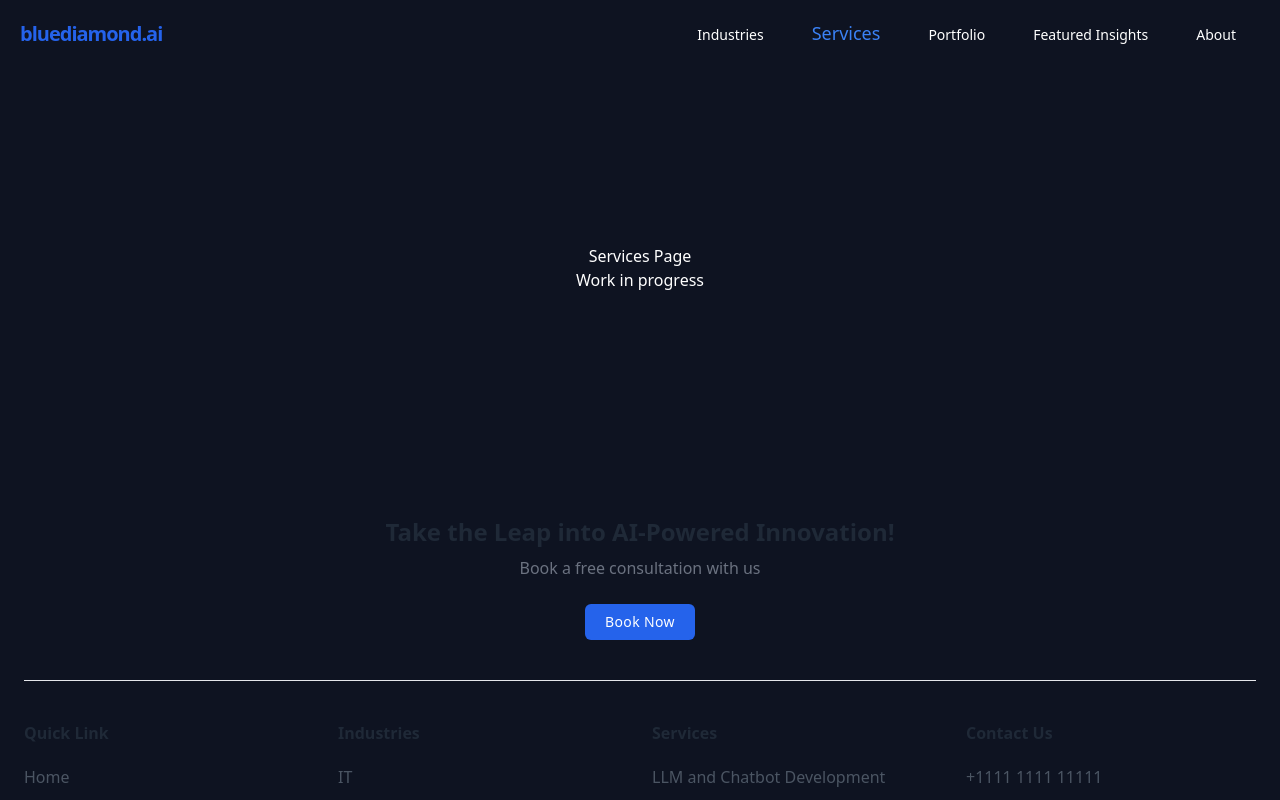
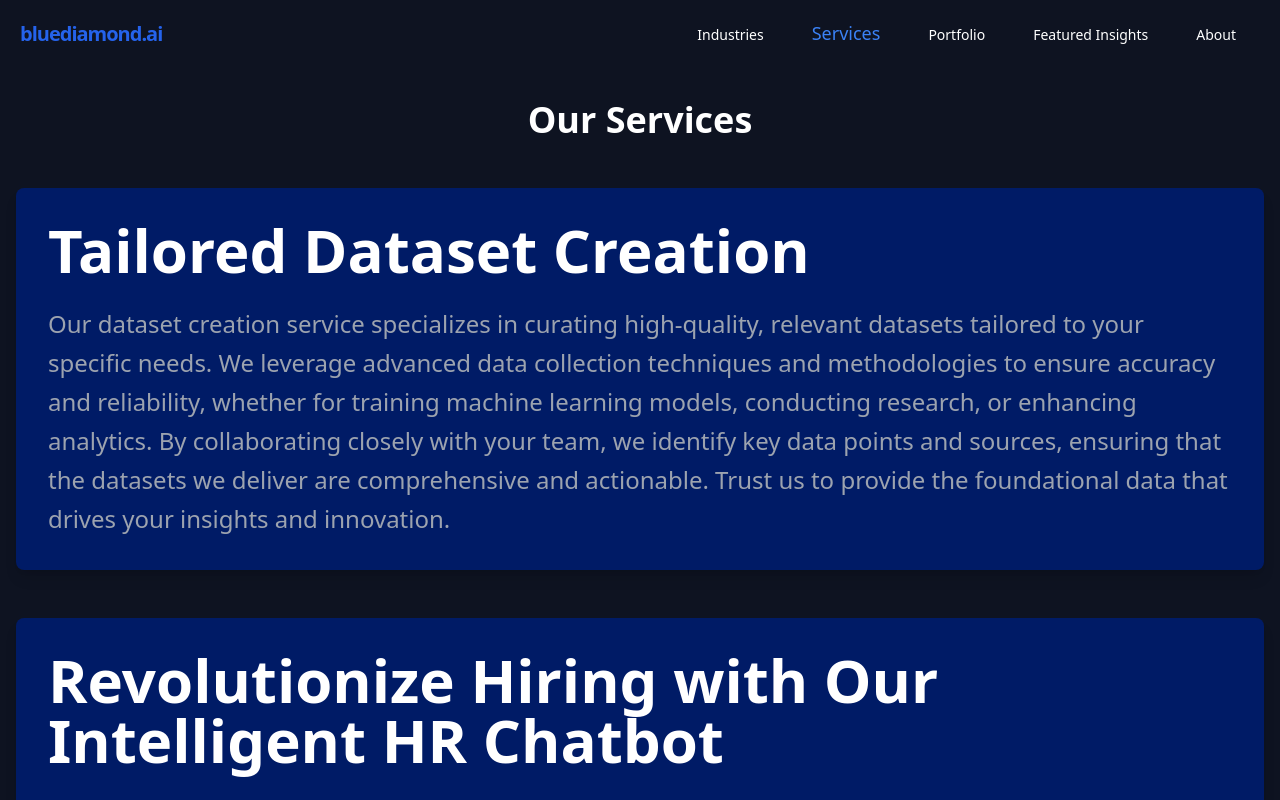
Before and after one commit to IronYR/bluediamond-frontend, a React (Vite) app: page /services in a window 1280 px wide. Shown: the top 800 px of the page. Built offline with nearby package versions, Linux system fonts and the light colour scheme.

Commit message:
services page

```diff
--- a/src/pages/ServicesPage.jsx
+++ b/src/pages/ServicesPage.jsx
@@ -1,18 +1,38 @@
-import "../App.css";
 import React from "react";
 import Navbar from "../components/Navbar";
 import Footer from "../components/Footer";
+
+function ServiceCard({ title, description }) {
+  return (
+    <div className="min-h-[40vh] flex flex-col justify-center rounded-lg p-8 shadow-lg" style={{backgroundColor:"rgba(0, 27, 102, 1)"}}>
+      <h1 className="text-6xl font-semibold mb-6">{title}</h1>
+      <p className="text-gray-400 text-2xl leading-relaxed">{description}</p>
+    </div>
+  );
+}
 function ServicesPage() {
   return (
-    <div>
+    <div className="flex flex-col min-h-screen">
       <Navbar />
-      <section className="container flex flex-col items-center justify-center" style={{width:"100vw", height:"50vh"}}>
-        <h1>Services Page</h1>
-        <p>Work in progress</p>
-      </section>
+      <main className="flex-grow container mx-auto px-4 py-8">
+        <h1 className="text-4xl font-bold text-center mb-12">Our Services</h1>
+
+        <div className="space-y-12">
+          <ServiceCard
+            title="Tailored Dataset Creation"
+            description="Our dataset creation service specializes in curating high-quality, relevant datasets tailored to your specific needs. We leverage advanced data collection techniques and methodologies to ensure accuracy and reliability, whether for training machine learning models, conducting research, or enhancing analytics. By collaborating closely with your team, we identify key data points and sources, ensuring that the datasets we deliver are comprehensive and actionable. Trust us to provide the foundational data that drives your insights and innovation."
+          />
+          <ServiceCard
+            title="Revolutionize Hiring with Our Intelligent HR Chatbot"
+            description="Our explainable and reliable HR chatbot transforms the hiring process with its advanced capabilities in conducting text-based interviews, voice calls, and video interviews. This intelligent chatbot not only engages candidates through multiple formats but also analyzes physical gestures during video calls to assess non-verbal communication cues. Its explainable AI provides transparency in candidate evaluations, ensuring that hiring decisions are fair and data-driven. By integrating these innovative features, our chatbot enhances the recruitment experience, allowing HR teams to make informed choices while fostering a more engaging and efficient hiring process."
+          />
+        </div>
+      </main>
       <Footer />
     </div>
   );
 }
 
+
+
 export default ServicesPage;
```
